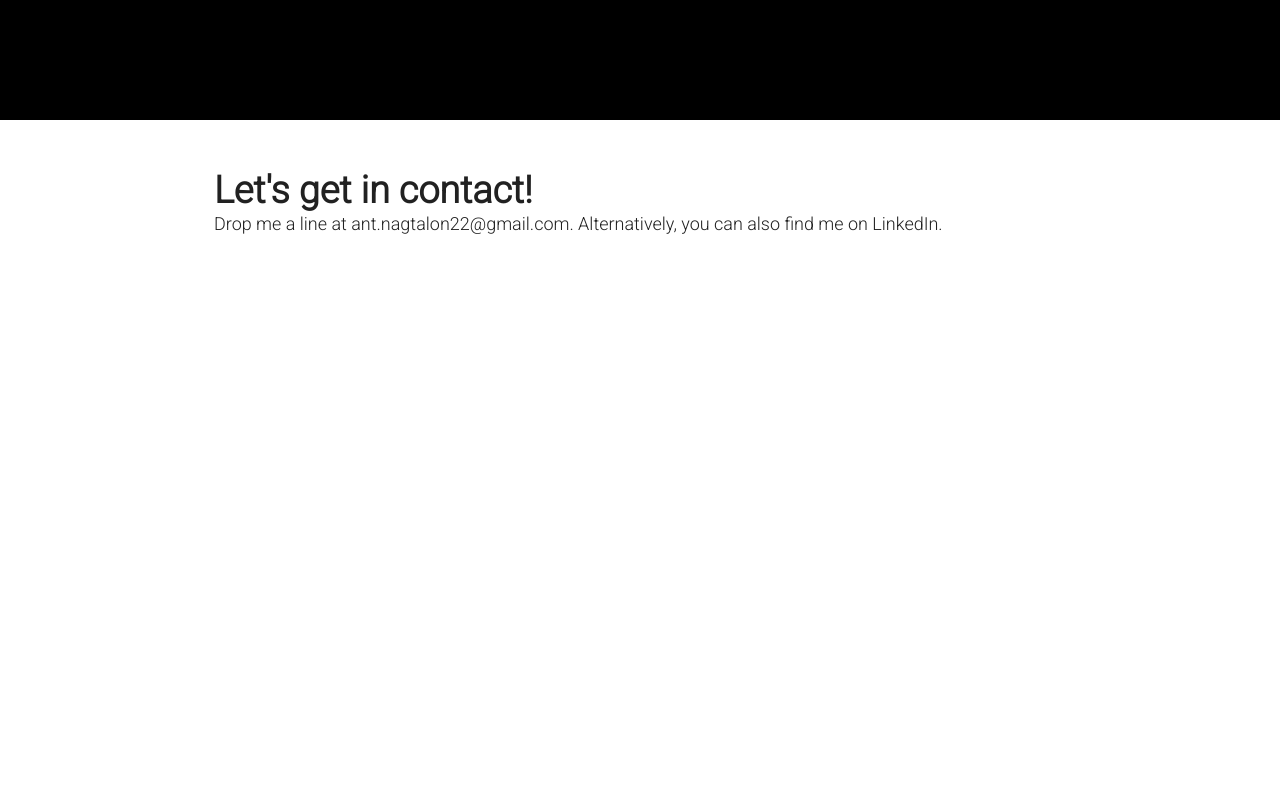
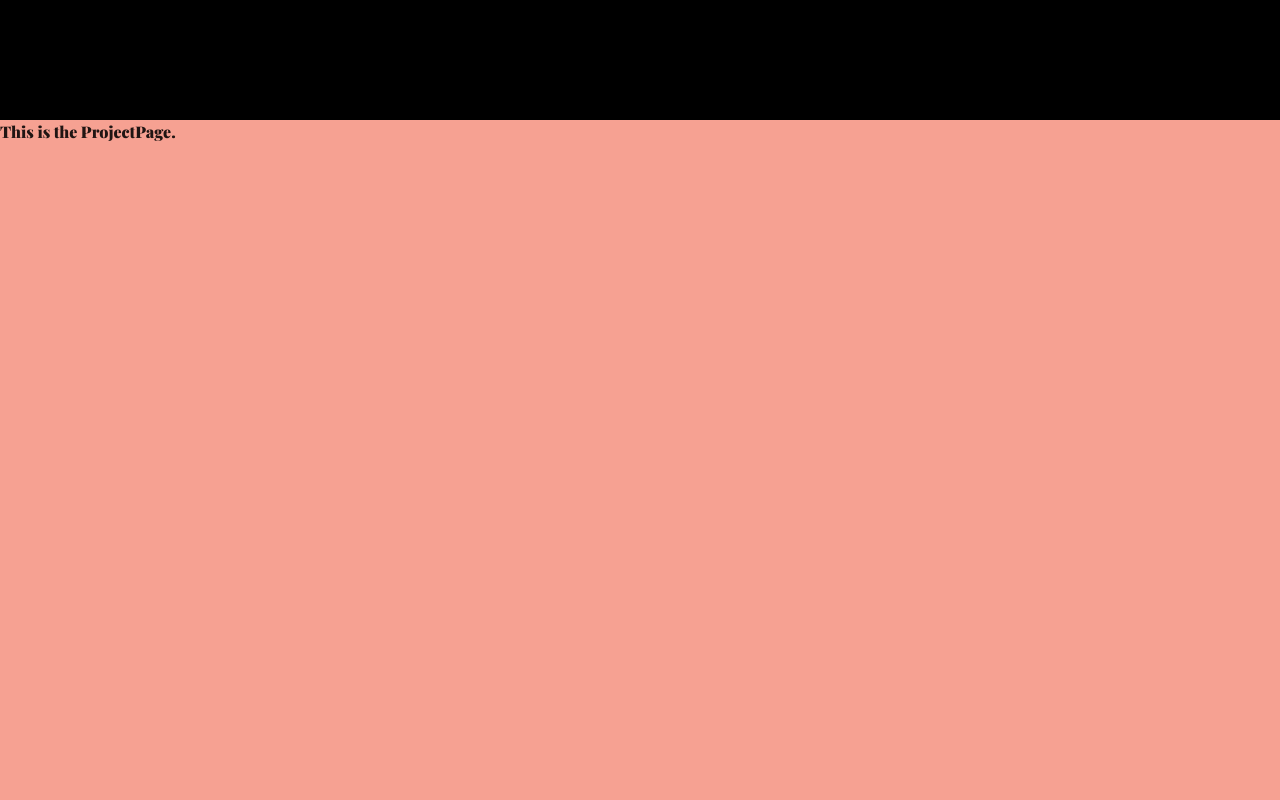
Before and after one commit to allen-nagtalon/portfolio-site, a React (Create React App) app: page / in a window 1280 px wide. Shown: the part 1480-2280 px from the top of the page. Before the commit the page ends 1764 px from the top, so only its background shows below. Built offline with nearby package versions, Linux system fonts and the light colour scheme.

Commit message:
Added ProjectPage file to proj

```diff
--- a/src/App.js
+++ b/src/App.js
@@ -7,6 +7,7 @@ import Footer from './components/Footer'
 
 import LandingPage from './pages/LandingPage'
 import AboutPage from './pages/AboutPage'
+import ProjectPage from './pages/ProjectPage'
 
 import theme from './theme'
 
@@ -18,6 +19,7 @@ const App = _ => {
         <NavBar />
         <LandingPage />
         <AboutPage />
+        <ProjectPage />
         <Footer />
       </ThemeProvider>
     </BrowserRouter>
--- /dev/null
+++ b/src/pages/ProjectPage/ProjectPage.js
@@ -0,0 +1,20 @@
+import React from 'react'
+import { Box } from '@mui/material'
+
+const ProjectPage = _ => {
+  return (
+    <Box
+      component='div'
+      sx={{
+        display: 'flex',
+        width: '100vw',
+        height: '100vh',
+        bgcolor: 'secondary.main'
+      }}
+    >
+      This is the ProjectPage.
+    </Box>
+  )
+}
+
+export default ProjectPage
--- /dev/null
+++ b/src/pages/ProjectPage/index.js
@@ -0,0 +1 @@
+export { default } from './ProjectPage.js'
```
